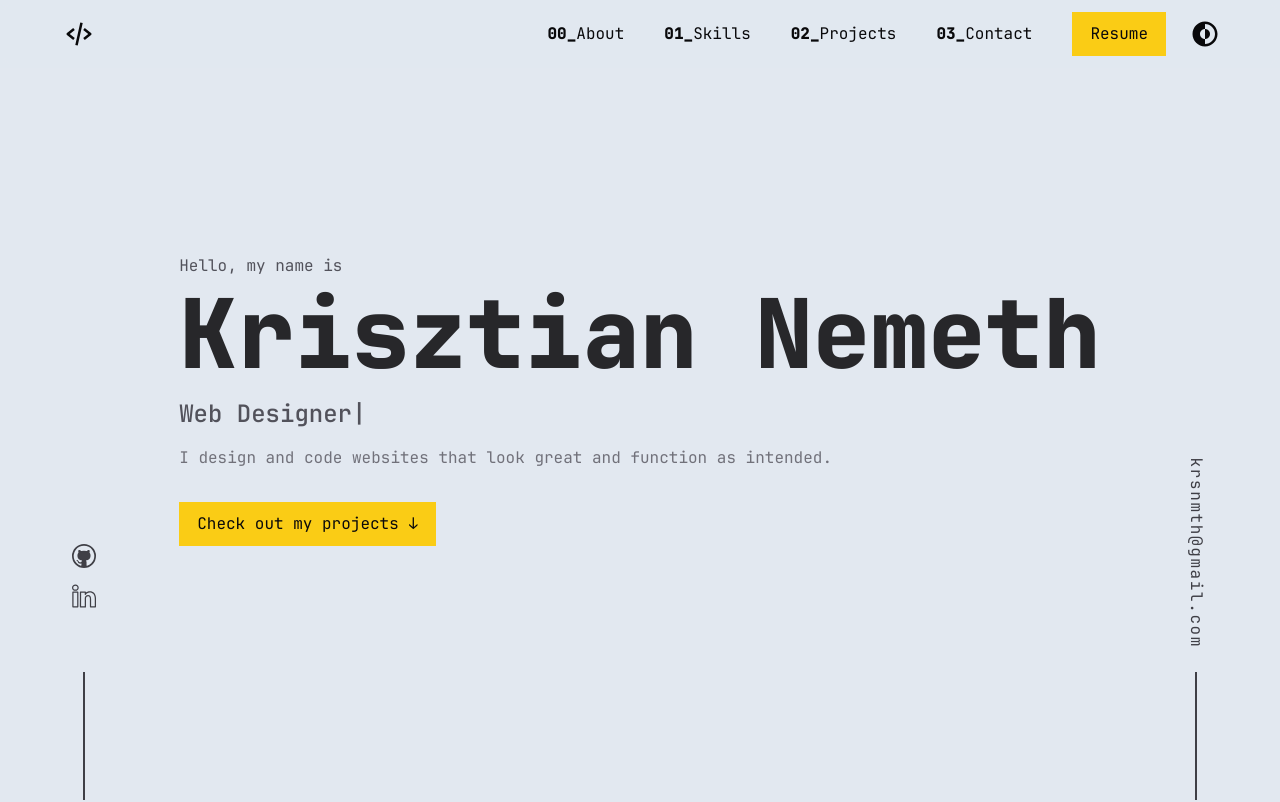
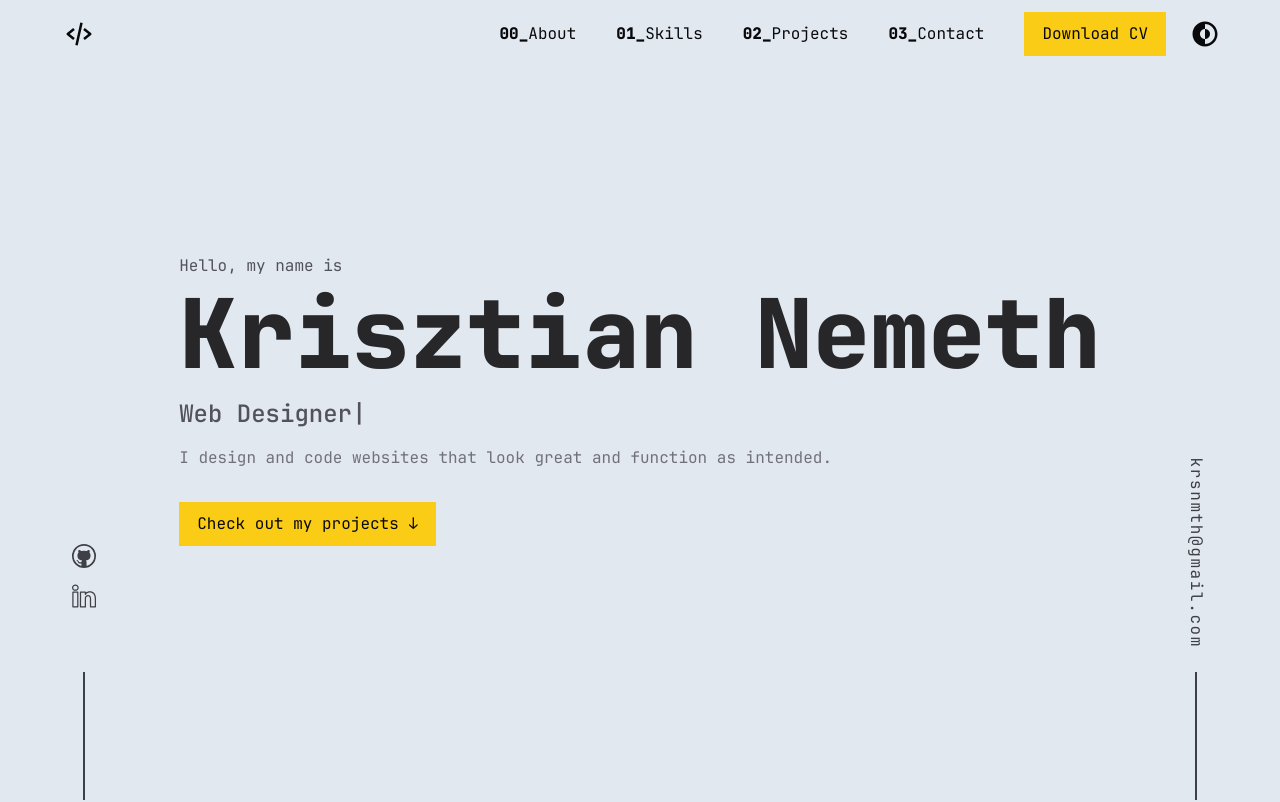
Before and after one commit to krisnemeth/Portfolio-1.0, a React (Vite) app: page / in a window 1280 px wide. Shown: the top 802 px of the page. Built offline with nearby package versions, Linux system fonts and the light colour scheme; some icons are missing.

Commit message:
added CV download to mobile overlay

```diff
--- a/src/components/Nav/MenuOverlay.jsx
+++ b/src/components/Nav/MenuOverlay.jsx
@@ -83,13 +83,14 @@ function MenuOverlay({ navBarOpen, setNavBarOpen }) {
         <li className='nav-li'>
           <Button>
             <a
-              href='#contact'
+              href='public/CV/Krisztian-Nemeth-CV.pdf'
+              download
               className='nav-link'
               onClick={() => {
                 setNavBarOpen(false);
               }}
             >
-              Resume
+              Download CV
             </a>
           </Button>
         </li>
--- a/src/components/Nav/Navbar.jsx
+++ b/src/components/Nav/Navbar.jsx
@@ -171,7 +171,7 @@ function Header({ navBarOpen, setNavBarOpen, handleDarkMode }) {
               </li>
               <li className='z-50 mx-5 lg:inline-block'>
                 <a href='public/CV/Krisztian-Nemeth-CV.pdf' download>
-                  <Button>Resume</Button>
+                  <Button>Download CV</Button>
                 </a>
               </li>
             </ul>
```
